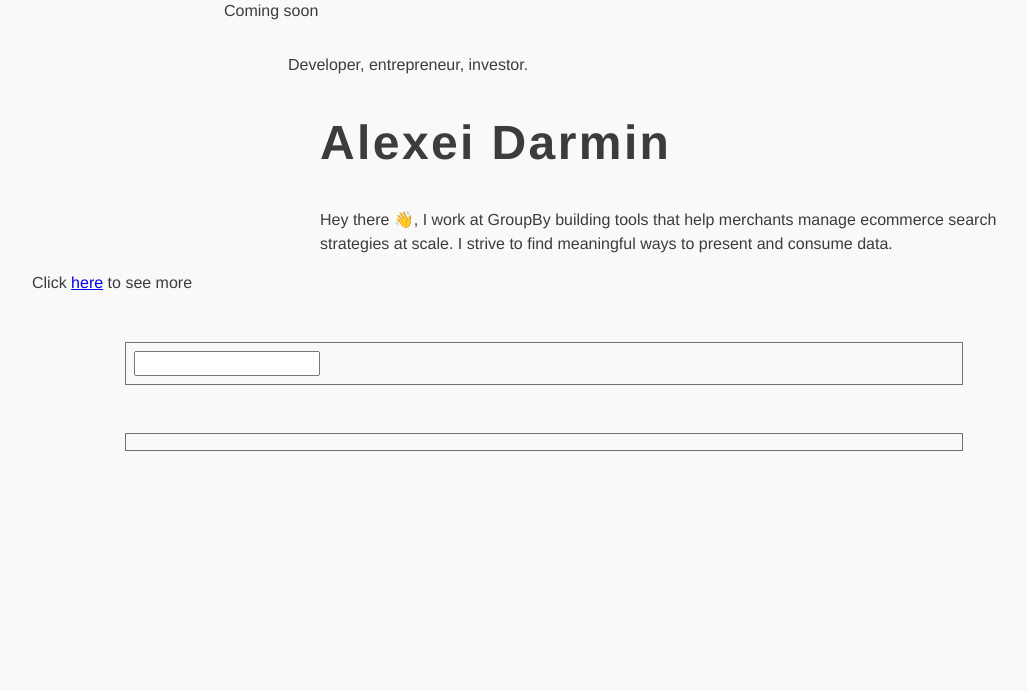
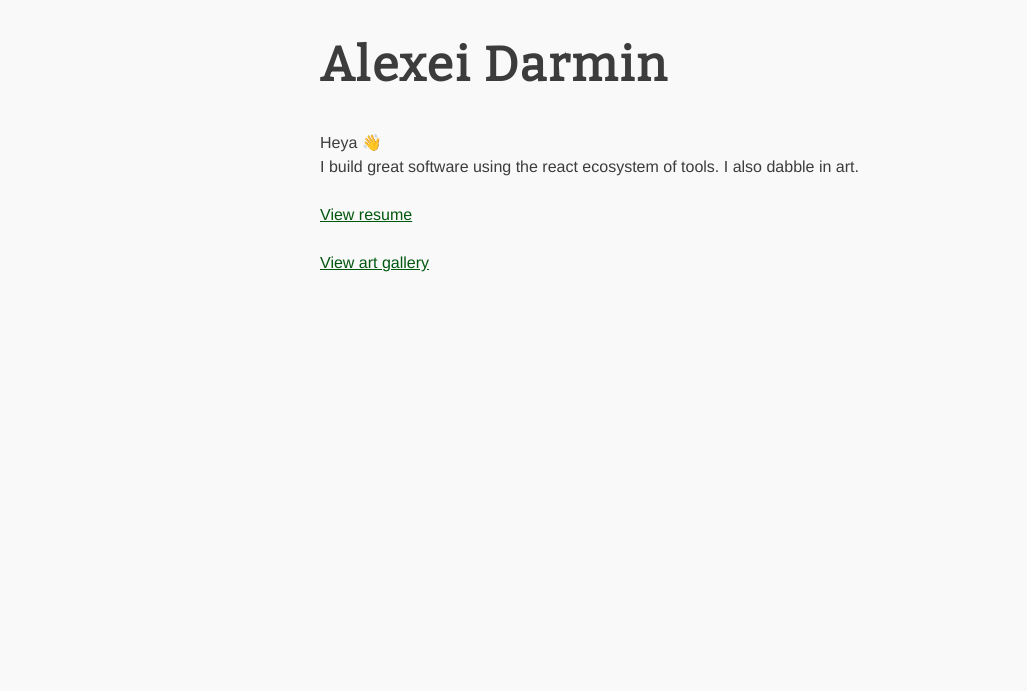
Before and after one commit to AlexeiDarmin/alexeidarmin.github.io, a PHP site: page / in a window 1280 px wide. Shown: the top 691 px of the page, without its empty margins (96-1123 px from the left). Before the commit the page ends 451 px from the top, so only its background shows below. Run offline with PHP 8.4, Linux system fonts and the light colour scheme.

Commit message:
art gallery coming soon

```diff
--- a/css/main.css
+++ b/css/main.css
@@ -293,8 +293,12 @@ h1 {
   margin: 32px 0 32px calc(25% + 32px);
   font-size: 3em;
   letter-spacing: 0.05em;
+  font-family: 'Bitter', serif;
+  /* border: 1px solid black; */
+}
 
-  /* border: 1px solid black; */
+a {
+  color: #00580f;
 }
 
 .sub-header {
--- a/index.html
+++ b/index.html
@@ -8,6 +8,8 @@
 
     <link rel="manifest" href="site.webmanifest" />
     <link rel="apple-touch-icon" href="icon.png" />
+    <link href="https://fonts.googleapis.com/css2?family=Bitter&display=swap" rel="stylesheet">
+
     <!-- Place favicon.ico in the root directory -->
 
     <!-- <link
@@ -30,29 +32,21 @@
       </p>
     <![endif]-->
 
-    <!-- Add your site or application content here -->
-    <div class="super-header">
-      Coming soon
-    </div>
-
     <div class="content" id="content">
-      <div class="super-header">
-        Developer, entrepreneur, investor.
-      </div>
       <h1>Alexei Darmin</h1>
       <div class="sub-header">
-        Hey there 👋, I work at GroupBy building tools that help merchants
-        manage ecommerce search strategies at scale. I strive to find meaningful
-        ways to present and consume data.
+        Heya 👋 <br /> I build great software using the react ecosystem of tools. I also dabble in art.
+        <br /><br />
+        <a href="./Resume.pdf">View resume</a>
+        <br /><br />
+        <a href="./gallery.html">
+          View art gallery
+        </a>
       </div>
 
-      Click <a href="./books.html">here</a> to see more
+      <!-- Click <a href="./books.html">here</a> to see more -->
 
-      <div class="filters-container">
-        <input />
-      </div>
-
-      <div class="books-container" id="books-container"></div>
+      <!-- <div class="books-container" id="books-container"></div> -->
     </div>
 
     <script src="js/vendor/modernizr-3.7.1.min.js"></script>
```
Also changed, not shown: gallery.html (added, +41 -0 lines), 2 other files.
